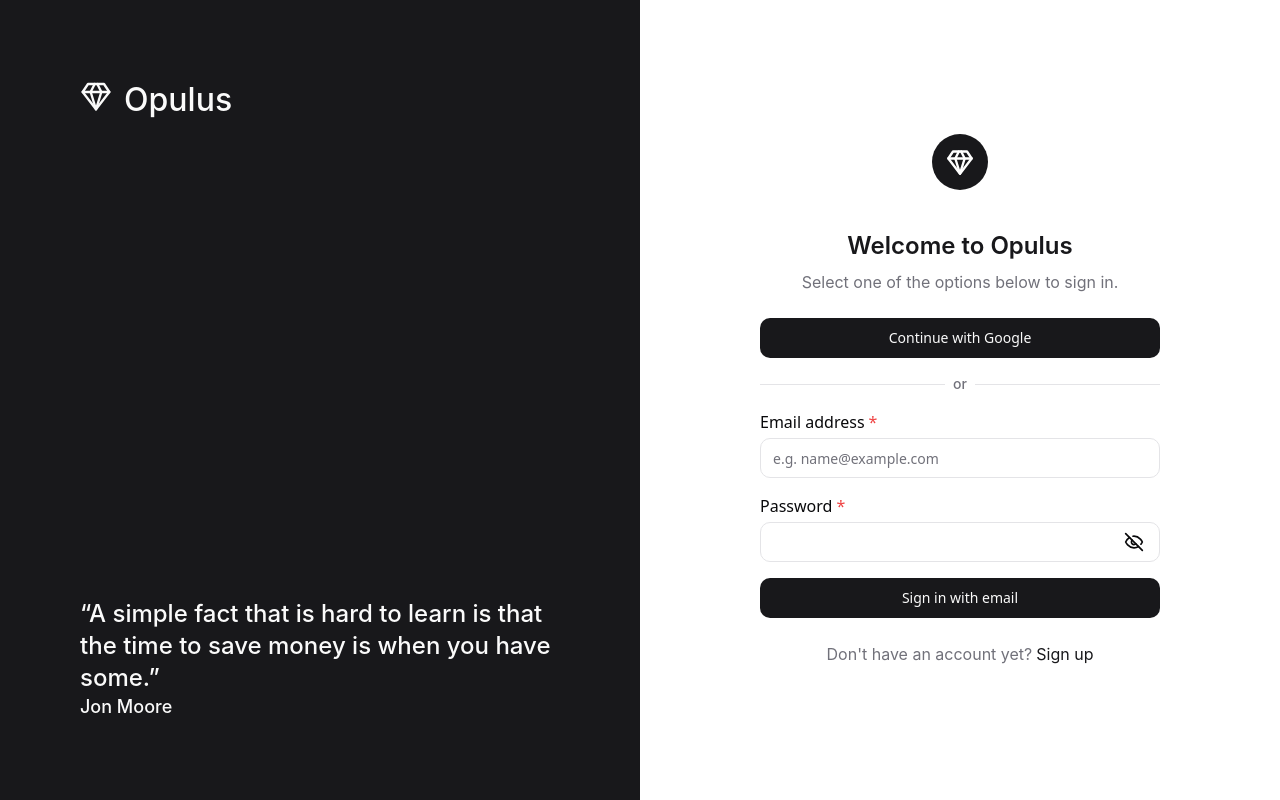
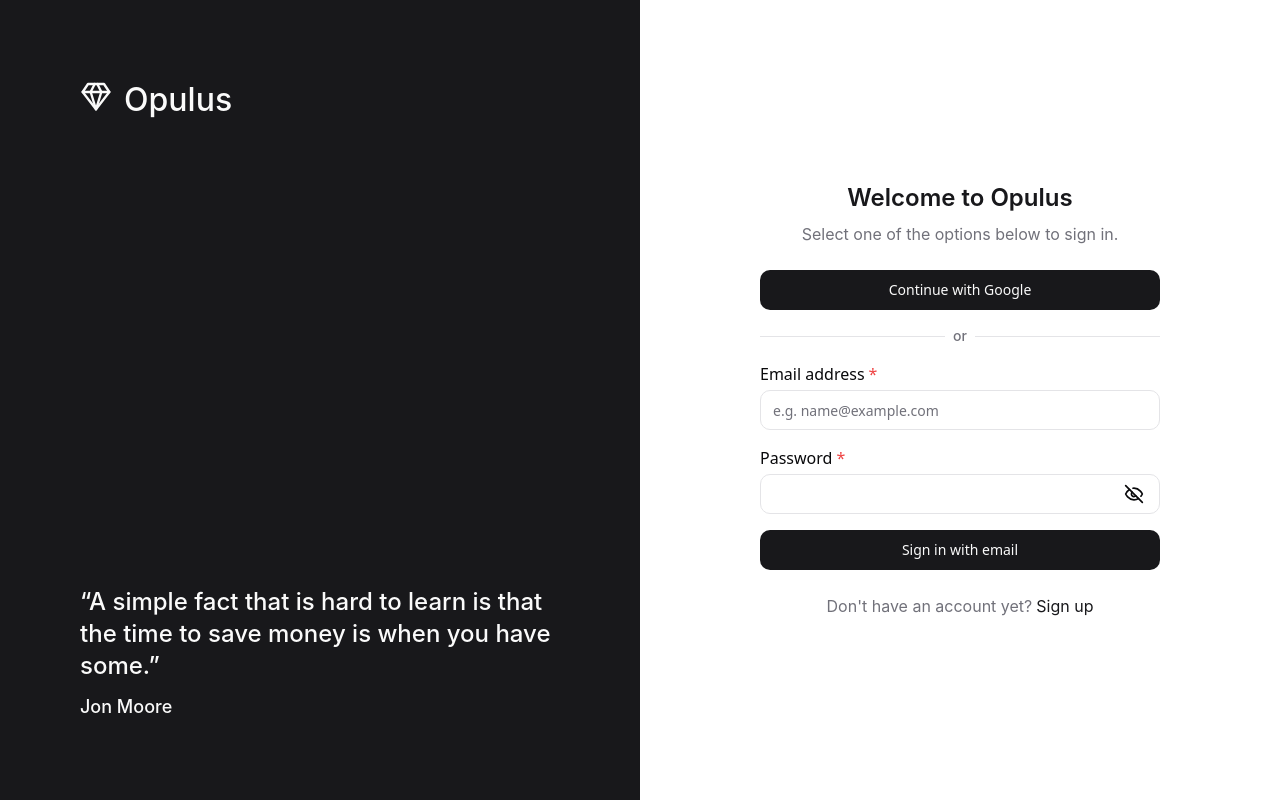
Before and after one commit to OpulusProject/opulus-frontend, a React (Vite) app: page /login in a window 1280 px wide. Built offline with nearby package versions, Linux system fonts and the light colour scheme; what @visx/mock-data would draw is missing.

Commit message:
Fixes to Login Page (#1)
* Fix spacing between quote and author on the quote component

* Remove logo from form

```diff
--- a/src/components/Cover/Cover.module.scss
+++ b/src/components/Cover/Cover.module.scss
@@ -16,6 +16,8 @@
 }
 
 .quote {
+  display: flex;
+  flex-direction: column;
   gap: 12px;
   color: hsl(var(--primary-foreground));
 }
--- a/src/pages/Login/Login.tsx
+++ b/src/pages/Login/Login.tsx
@@ -45,9 +45,6 @@
 
   return (
     <div className={styles.loginContainer}>
-      <div className={styles.icon}>
-        <Gem size={28} />
-      </div>
       <div className={styles.header}>
         <Typography variant="extra-large-600" className={styles.text}>
           Welcome to Opulus
```
